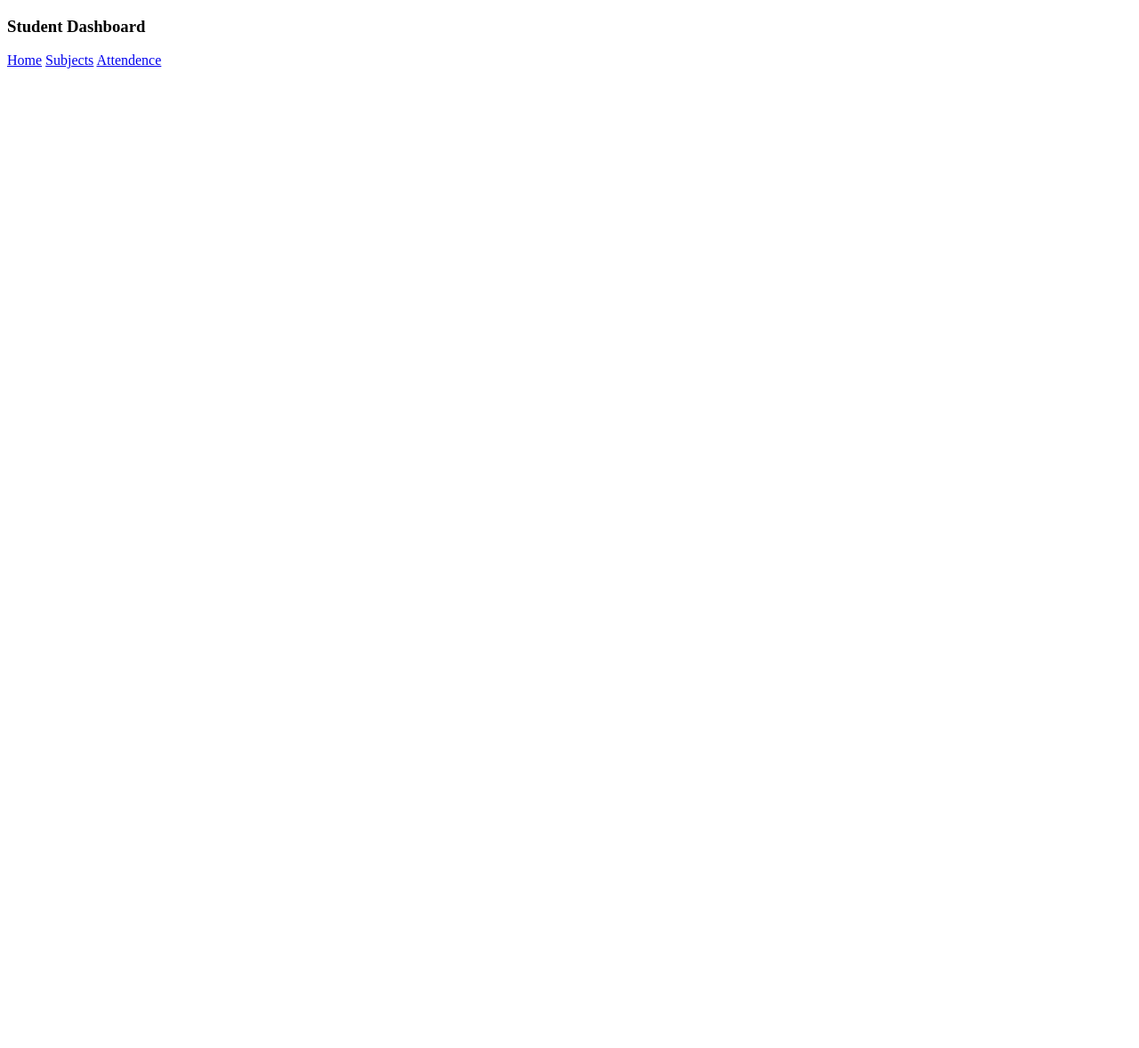
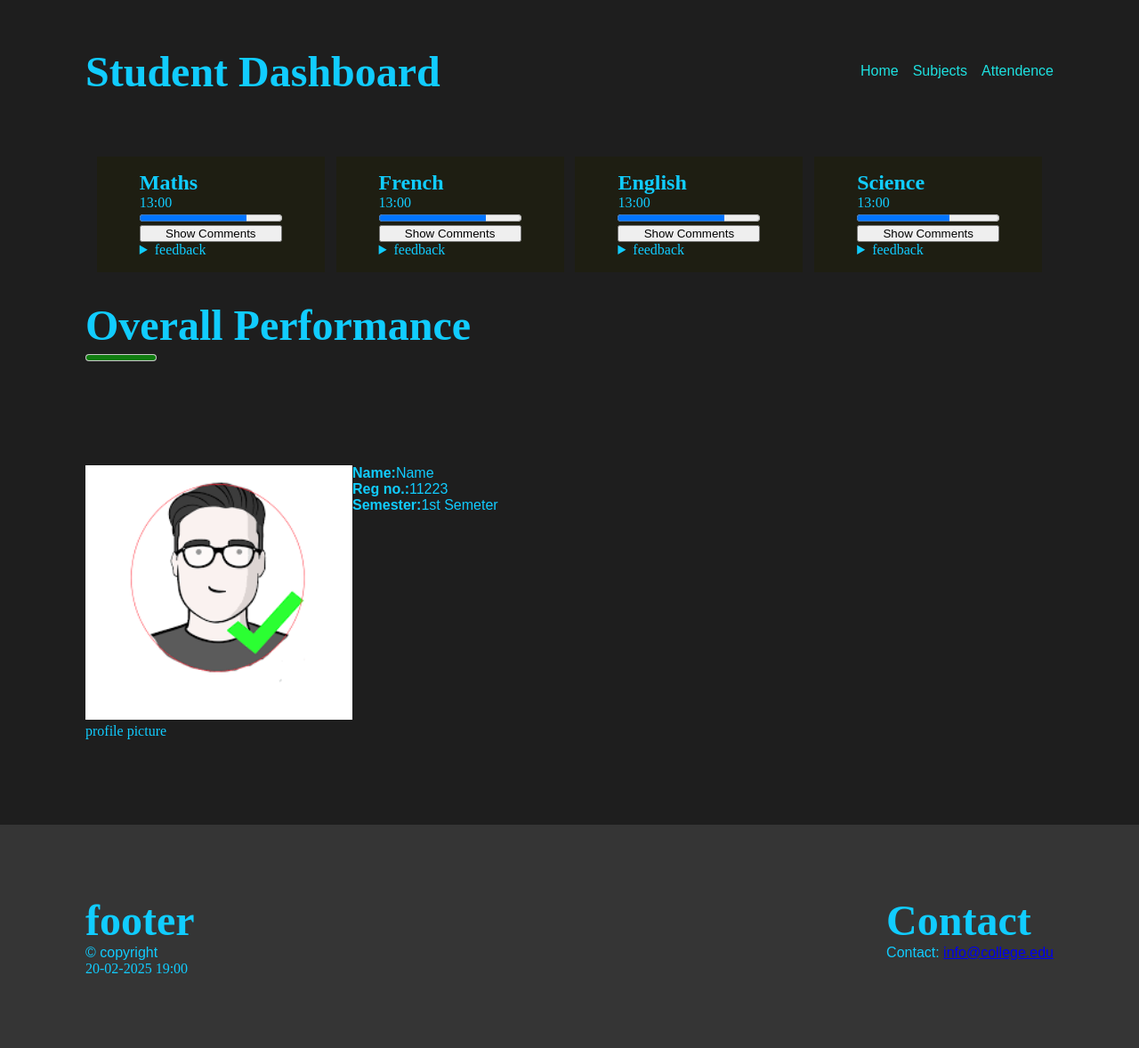
Before and after one commit to rajeshjaga/Full-Stack-Development_Class, a plain HTML site: page Assignment-6/index.html in a window 1280 px wide. Shown: the whole page at 89% size. Before the commit the page ends 800 px from the top, so only its background shows below. Drawn offline with Linux system fonts and the light colour scheme.

Commit message:
Commit: Added Assignment 6

```diff
--- a/Assignment-6/index.html
+++ b/Assignment-6/index.html
@@ -4,6 +4,7 @@
 <head>
     <meta charset="UTF-8">
     <meta name="viewport" content="width=device-width, initial-scale=1.0">
+    <link rel="stylesheet" href="style.css">
     <title>Assingment-6</title>
 </head>
 
@@ -16,6 +17,100 @@
             <a href="#">Attendence</a>
         </nav>
     </header>
+    <main>
+        <section>
+            <article>
+                <h2>Maths</h2>
+                <time datetime="13:00">13:00</time>
+                <progress value="75" min="0" max="100" low="40" high="90" optimum="95"></progress>
+                <button>Show Comments</button>
+                <details>
+                    <summary>feedback</summary>
+                    <p>Lorem ipsum dolor, sit amet consectetur adipisicing elit. Doloribus voluptatum tempore repellat
+                        odit
+                        fuga enim nemo? Aperiam facere laboriosam iusto maxime, repudiandae omnis quas soluta quaerat
+                        laborum
+                        mollitia animi commodi.
+                    </p>
+                </details>
+            </article>
+            <article>
+                <h2>French</h2>
+                <time datetime="12:00">13:00</time>
+                <progress value="75" min="0" max="100" low="40" high="90" optimum="95"></progress>
+                <button>Show Comments</button>
+                <details>
+                    <summary>feedback</summary>
+                    <p>Lorem ipsum dolor, sit amet consectetur adipisicing elit. Doloribus voluptatum tempore repellat
+                        odit
+                        fuga enim nemo? Aperiam facere laboriosam iusto maxime, repudiandae omnis quas soluta quaerat
+                        laborum
+                        mollitia animi commodi.
+                    </p>
+                </details>
+            </article>
+            <article>
+                <h2>English</h2>
+                <time datetime="14:00">13:00</time>
+                <progress value="75" min="0" max="100" low="40" high="90" optimum="95"></progress>
+                <button>Show Comments</button>
+                <details>
+                    <summary>feedback</summary>
+                    <p>Lorem ipsum dolor, sit amet consectetur adipisicing elit. Doloribus voluptatum tempore repellat
+                        odit
+                        fuga enim nemo? Aperiam facere laboriosam iusto maxime, repudiandae omnis quas soluta quaerat
+                        laborum
+                        mollitia animi commodi.
+                    </p>
+                </details>
+            </article>
+            <article>
+                <h2>Science</h2>
+                <time datetime="15:00">13:00</time>
+                <progress value="65" min="0" max="100" low="40" high="90" optimum="95"></progress>
+                <button>Show Comments</button>
+                <details>
+                    <summary>feedback</summary>
+                    <p>Lorem ipsum dolor, sit amet consectetur adipisicing elit. Doloribus voluptatum tempore repellat
+                        odit
+                        fuga enim nemo? Aperiam facere laboriosam iusto maxime, repudiandae omnis quas soluta quaerat
+                        laborum
+                        mollitia animi commodi.
+                    </p>
+                </details>
+            </article>
+        </section>
+        <section class="overall">
+            <h3>Overall Performance</h3>
+            <div>
+                <meter value="35"></meter>
+                <progres value="45" min="0" max="100" low="40" high="90" optimum="65"></progress>
+            </div>
+        </section>
+        <aside>
+            <figure>
+                <img src="./images.png" alt="Trulli">
+                <figcaption>profile picture</figcaption>
+            </figure>
+            <div>
+                <p><strong>Name:</strong>Name</p>
+                <p><strong>Reg no.:</strong>11223</p>
+                <p><strong>Semester:</strong>1st Semeter</p>
+            </div>
+        </aside>
+    </main>
+
+    <footer>
+        <div>
+            <h3>footer</h3>
+            <p>&copy copyright</p>
+            <time datetime="20-02-2025 19:00">20-02-2025 19:00</time>
+        </div>
+        <div>
+            <h3>Contact</h3>
+            <p>Contact: <a href="mailto:info@college.edu">info@college.edu</a></p>
+        </div>
+    </footer>
 </body>
 
 </html>
--- a/Assignment-6/style.css
+++ b/Assignment-6/style.css
@@ -1,4 +1,3 @@
-
 *,
 *:after,
 *:before {
@@ -10,7 +9,8 @@
 
 li,
 label,
-p {
+p,
+a {
     font-family: Arial, Helvetica, sans-serif;
 }
 
@@ -33,9 +33,72 @@ h3 {
     align-items: center;
 }
 
+body {
+    background: #1e1e1e;
+    color: #11ccff;
+}
+
 header {
     height: 20vh;
     width: 100%;
     text-align: center;
     padding: 0rem 6rem;
+    display: flex;
+    justify-content: space-between;
+    align-items: center;
 }
+
+nav {
+    width: 0 1rem;
+    display: flex;
+    align-items: center;
+    justify-content: space-between;
+}
+
+nav a {
+    padding-left: 1rem;
+    text-decoration: none;
+    color: #1ee1e1;
+    transition: .5s all linear;
+}
+
+nav a:hover {
+    text-decoration: underline;
+    transition: .5s all linear;
+}
+
+section {
+    padding: 1rem 6rem;
+    display: flex;
+    justify-content: space-evenly;
+}
+
+section article {
+    padding: 1rem 3rem;
+    display: flex;
+    flex-direction: column;
+    width: auto;
+    background: #1e1e12;
+}
+
+.overall {
+    display: flex;
+    flex-direction: column;
+}
+
+aside {
+    display: flex;
+    padding: 6rem;
+}
+
+figure img {
+    width: 300px;
+    height: auto;
+}
+
+footer {
+    display: flex;
+    padding: 5rem 6rem;
+    justify-content: space-between;
+    background: #fcfcfc1a
+}
```
Also changed, not shown: Assignment-6/images.png (added).
